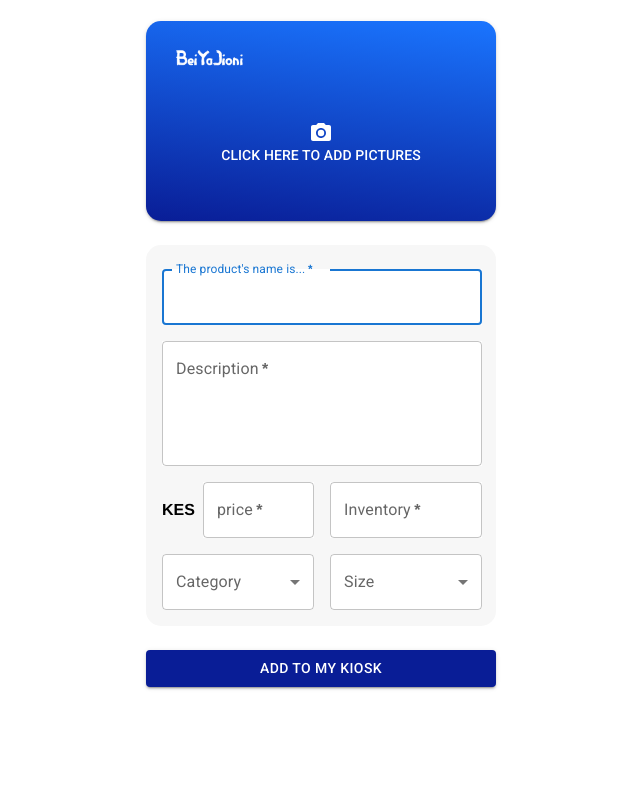
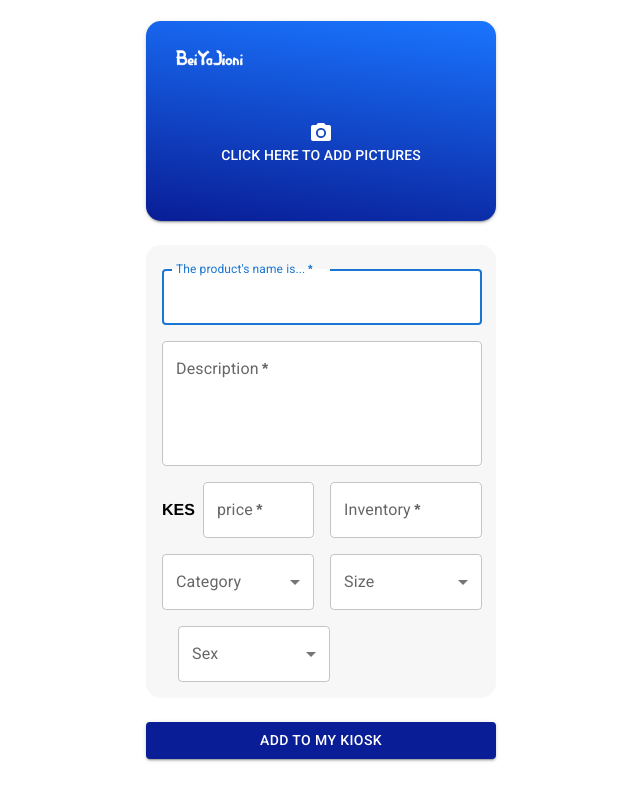
Before and after one commit to Santanderrrrrrr/taoApplication, a React (Create React App) app: page /new in a window 1280 px wide. Shown: the top 800 px of the page, without its empty margins (319-959 px from the left). Built offline with nearby package versions, Linux system fonts and the light colour scheme.

Commit message:
completed image upload functionality and populated the select menus

```diff
--- a/src/components/comingSoon/SignUp.tsx
+++ b/src/components/comingSoon/SignUp.tsx
@@ -57,8 +57,8 @@ export default function SignUp(props: Props) {
         if(!event!.target.files) {return}
         else{
             const file = event!.target.files[0];
-            if (file.size >= 1048576) {
-                return alert("Max file size is 1mb");
+            if (file.size >= 3048576) {
+                return alert("Max file size is 2.5mb");
             } else {
                 setImage(file);
                 setImagePreview(URL.createObjectURL(file));
--- a/src/components/uploadProd/UploadProd.tsx
+++ b/src/components/uploadProd/UploadProd.tsx
@@ -1,3 +1,4 @@
+import { useEffect, useState } from 'react'
 import { PhotoCamera } from '@mui/icons-material'
 import { Box, Button, FormControl, Grid, InputLabel, MenuItem, Select, Stack, TextField, Typography } from '@mui/material'
 import logo from '../../assets/logo.png'
@@ -5,6 +6,62 @@ import './css/UploadProd.css'
 
 
 const UploadProd = () => {
+
+  const [theImages, setImages] = useState<Blob[]>([]);
+  const [imagePreviews, setImagePreviews] = useState<string[]>([])
+
+  const gimmeItems = (parameter: string) => {
+    let categories = ['outerwear', 'suits and blazers', 'tousers', 'leggings', 'socks', 'underwear','activewear', 'jeans', 'tops and tshirts', 'jumpers and sweatshirts', 'shorts', 'cropped pants','swimwear', 'costumes and special outfits', 'dresses', 'jumpsuits and rompers', 'lingerie', 'nightwear', 'skirts', 'pajamas', 'maternity clothes', 'baby clothes'];
+    let sizes = ['XS', 'S', 'M', 'L', 'XL', 'XXL' ]
+    let gender =['Male', 'Female', 'Unisex']
+    switch (parameter) {
+      case 'category':
+        return categories.map((cat, index)=>{
+          return <MenuItem key={index} value={cat}>{cat}</MenuItem>
+        })
+      case 'size':
+        return sizes.map((size, index)=>{
+          return <MenuItem key={index} value={size}>{size}</MenuItem>
+        })
+      case 'gender':
+        return gender.map((sex, index)=>{
+          return <MenuItem key={index} value={sex}>{sex}</MenuItem>
+        })
+
+      default:
+        break;
+    }
+
+  }
+
+  function validateImg(event: React.ChangeEvent<HTMLInputElement>) {
+
+    if(!event!.target.files) {return}
+    else{
+      for (let i=0; i<event.target.files.length; i++) {
+        let file= event.target.files[i]
+        if (file.size >= 3048576) {
+            return alert("one of the images is larger than 2.5mbs. It's too big.");
+        }else{
+          setImages(state=>[...state.concat(file)]);
+          setImagePreviews(state=>[...state.concat(URL.createObjectURL(file))]);
+        }
+      }
+
+    }
+  }
+
+
+
+  useEffect(() => {
+    console.log(theImages.length)
+    console.log(imagePreviews.length)
+
+  }, [theImages])
+
+
+
+
   return (
     <div className="backdrop">
       <Box sx={{
@@ -29,10 +86,9 @@ const UploadProd = () => {
             // border: '2px solid white',
             borderRadius:'15px',
             mt:2,
-            backgroundColor: 'white'
             }}>
             <Stack className='stackInButton' >
-              <input hidden accept="image/*" multiple type="file" />
+              <input hidden accept="image/*" multiple type="file" onChange={validateImg}/>
               <Stack className="logoNewProduct" sx={{
                 height: '50px',
                 display: 'flex',
@@ -50,6 +106,14 @@ const UploadProd = () => {
             </Stack>
 
           </Button>
+
+          {imagePreviews.length>0 && <Stack className='imagesToUpload'
+            sx={{width: '350px', height:'110px', mt: 2, borderRadius: '15px', display:'flex', flexDirection: 'row'}}>
+              {imagePreviews!.map((prev, index)=>{
+                return <img key={index} src={prev} alt={`product pic number ${index} to upload`} className="prodImg" />
+              })}
+
+          </Stack>}
 
           <Box component="form" noValidate  sx={{ mt: 3 }}>
           {/* onSubmit={handleSubmit} */}
@@ -157,9 +221,7 @@ const UploadProd = () => {
                         // name='category'
                         sx={{ width:'152px', backgroundColor: 'white'}}
                       >
-                        <MenuItem value={10}>Ten</MenuItem>
-                        <MenuItem value={20}>Twenty</MenuItem>
-                        <MenuItem value={30}>Thirty</MenuItem>
+                        {gimmeItems('category')}
                       </Select>
                     </FormControl>
 
@@ -174,9 +236,22 @@ const UploadProd = () => {
                         // name='Size'
                         sx={{ width:'152px', backgroundColor: 'white'}}
                       >
-                        <MenuItem value={10}>Ten</MenuItem>
-                        <MenuItem value={20}>Twenty</MenuItem>
-                        <MenuItem value={30}>Thirty</MenuItem>
+                        {gimmeItems('size')}
+                      </Select>
+                    </FormControl>
+
+                    <FormControl sx={{ml: 2, width: '152px', mt: 2}}>
+                      <InputLabel id="demo-controlled-open-select-label">Sex</InputLabel>
+                      <Select
+                        required
+                        // open={false}
+                        labelId="demo-controlled-open-select-label"
+                        id="demo-controlled-open-select"
+                        label="Sex"
+                        // name='Sex'
+                        sx={{ width:'152px', backgroundColor: 'white'}}
+                      >
+                        {gimmeItems('gender')}
                       </Select>
                     </FormControl>
                 </Grid>
--- a/src/components/uploadProd/css/UploadProd.css
+++ b/src/components/uploadProd/css/UploadProd.css
@@ -55,3 +55,19 @@
     max-width: 195px;
     max-height: 50px;
 }
+
+.imagesToUpload{
+    overflow: auto;
+}
+
+.prodImg{
+    object-fit: cover;
+    max-height: 110px;
+    max-width: 100px;
+    margin-right: 5px;
+    border-radius: 10px;
+}
+
+.prodImg:last-child{
+    margin-right: none;
+}
```
